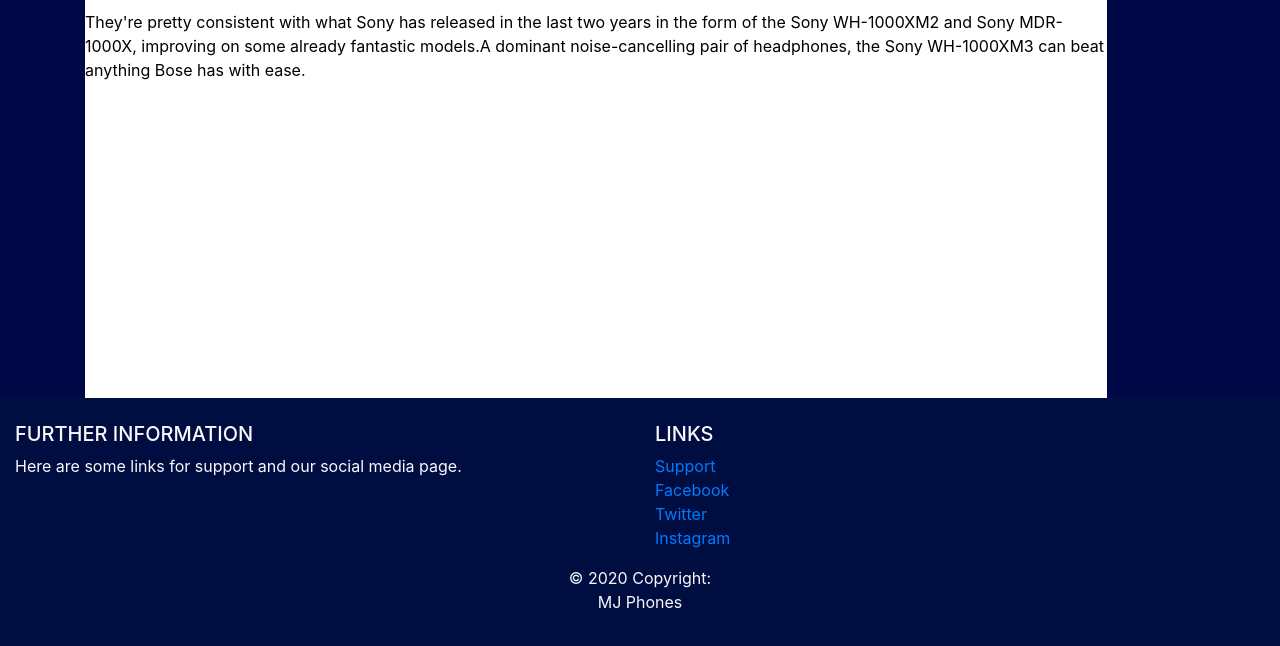
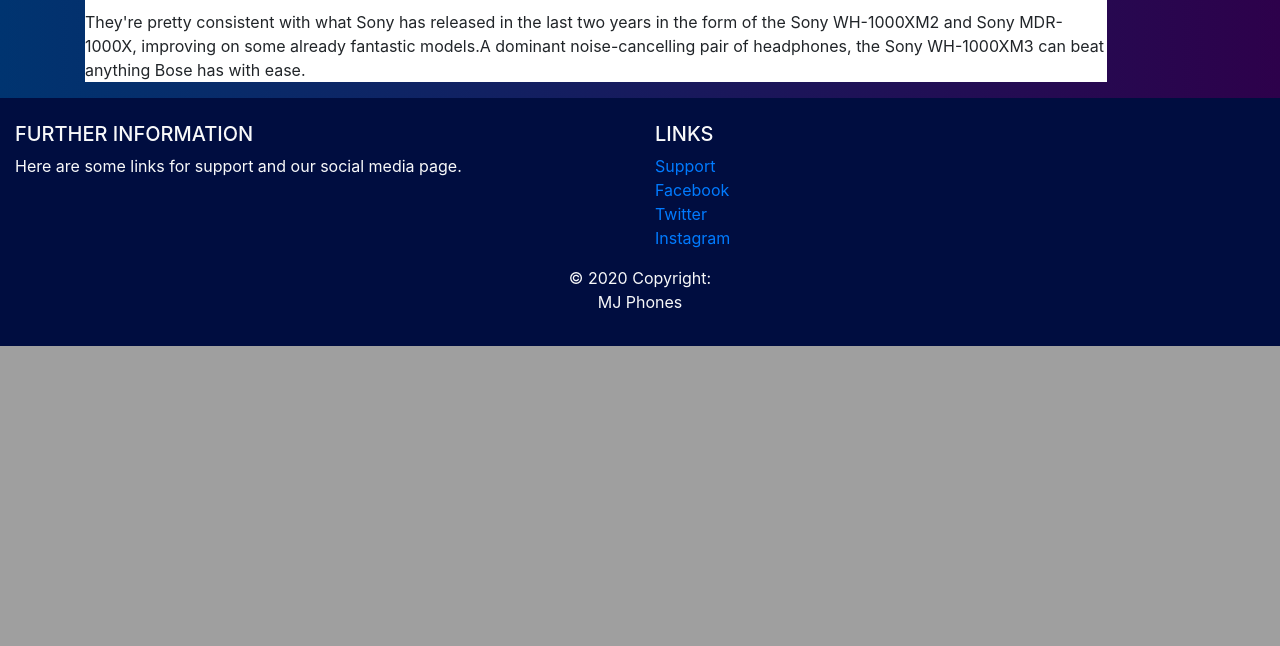
Before and after one commit to JamesP1996/MJ-Phones, a Django app: page / in a window 1280 px wide. Shown: the part 1993-2639 px from the top of the page. After the commit the page ends 2339 px from the top, so only its background shows below. Run offline with Django 3.2, Linux system fonts and the light colour scheme; some libraries are stand-ins or nearby versions.

Commit message:
updated gradient bg

```diff
--- a/Phones/static/main.css
+++ b/Phones/static/main.css
@@ -1,10 +1,13 @@
 body {
-  color: #000000;
+  background: #141E30;  /* fallback for old browsers */
+  background: -webkit-linear-gradient(to right, rgb(1, 38, 80), rgb(19, 1, 53));  /* Chrome 10-25, Safari 5.1-6 */
+  background: linear-gradient(to right, rgb(0, 52, 112), rgb(45, 1, 75)); /* W3C, IE 10+/ Edge, Firefox 16+, Chrome 26+, Opera 12+, Safari 7+ */
+
   margin-top: 5rem;
-  background-image: radial-gradient( circle 1086px at 1.1% 96.2%, rgb(0, 126, 175)   0%,rgb(0, 7, 71) 53.6% );
   min-height: 100%;
-  background-repeat: no-repeat;
-  background-color: rgb(0, 7, 71); /* ending colour of gradient */
+  height: 100%;
+  background-repeat: repeat-y;
+
 }
 
 .home-h1{
@@ -36,7 +39,7 @@
   background-color: white;
   /* height: 140%; */
   width: 140%;
-  padding-bottom: 300px;
+
 }
 
 .center-text{
```
